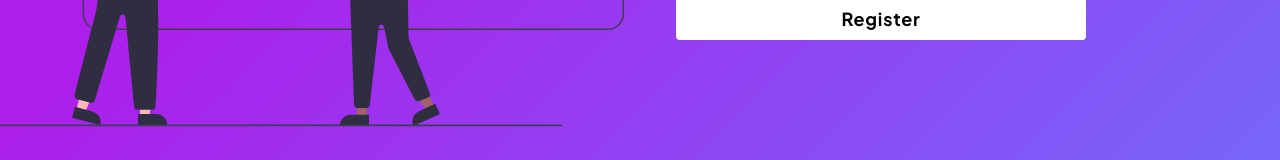
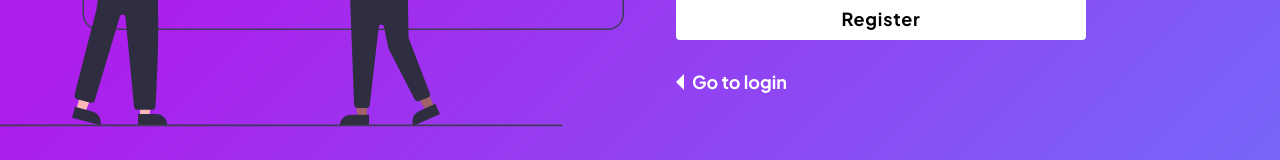
Before and after one commit to marcoslimaJS/kanban-frontend, a React (Vite) app: page /register in a window 1280 px wide. Shown: the part 419-579 px from the top of the page. Built offline with nearby package versions, Linux system fonts and the light colour scheme.

Commit message:
adicionando logout

```diff
--- a/src/App.jsx
+++ b/src/App.jsx
@@ -9,11 +9,13 @@ import ProtectedRoute from './Components/helper/ProtectedRoute';
 import Home from './Components/Home';
 import { getAllBoards } from './store/board/boardsActions';
 import Register from './Components/Register';
+import Loading from './Components/Interactive/Loading';
 
 function App() {
   const [theme, setTheme] = useState(light);
   const { listBoards } = useSelector((state) => state.boards);
   const { refresh } = useSelector((state) => state.boards);
+  const [loadingAutoLogin, setLoadingAutoLogin] = useState(false);
   const dispatch = useDispatch();
   const navigate = useNavigate();
 
@@ -22,8 +24,13 @@ function App() {
 
   // AutoLogin baseado nos boards do usuario
   useEffect(() => {
+    const autoLogin = async () => {
+      setLoadingAutoLogin(true);
+      await dispatch(getAllBoards(userId));
+      setLoadingAutoLogin(false);
+    };
     if (token && userId) {
-      dispatch(getAllBoards(userId));
+      autoLogin();
     }
   }, [refresh]);
 
@@ -49,6 +56,7 @@ function App() {
               )}
           />
         </Routes>
+        {loadingAutoLogin && <Loading />}
       </Container>
     </ThemeProvider>
   );
--- a/src/Components/Board.jsx
+++ b/src/Components/Board.jsx
@@ -29,11 +29,16 @@ function Board({ showModalEditBoard }) {
 
   const getAllTasksOfBoard = () => {
     const columns = columnsElement.current.filter((col) => col);
-    const tasks = columns.reduce((accum, column) => {
+    const tasksAll = columns.reduce((accum, column) => {
       const onlyTask = [...column.children].filter(({ id }) => id);
       return [...accum, ...onlyTask];
     }, []);
-    setAllTasks(tasks);
+    setAllTasks(tasksAll);
+  };
+
+  const taskIsAlreadyInTheColumn = (column, task) => {
+    const currentColumn = board.columns.find(({ id }) => id === column.id);
+    return currentColumn.tasks.some(({ id }) => id === task.id);
   };
 
   const handleMouseMove = (event, taskId) => {
@@ -107,7 +112,8 @@ function Board({ showModalEditBoard }) {
 
     for (let i = 0; i < columnsPosition.length; i++) {
       if ((x + 0) < columnsPosition[i].x) {
-        updateTask(columns[i], taskCurrent);
+        const sameColumn = taskIsAlreadyInTheColumn(columns[i], taskCurrent);
+        if (!sameColumn) updateTask(columns[i], taskCurrent);
         break;
       }
     }
@@ -128,7 +134,7 @@ function Board({ showModalEditBoard }) {
     if (false /* wasMoved */) {
       setWasMoved(false);
     } else {
-      setModalViewTask(taskId);
+      // setModalViewTask(taskId);
     }
   };
 
--- a/src/Components/Header/Header.jsx
+++ b/src/Components/Header/Header.jsx
@@ -3,10 +3,12 @@ import styled from 'styled-components';
 // import { ReactComponent as LogoLight } from '../../assets/logo-light.svg';
 import PropTypes from 'prop-types';
 import { useDispatch, useSelector } from 'react-redux';
+import { useNavigate } from 'react-router-dom';
 import { ReactComponent as LogoDark } from '../../assets/logo-dark.svg';
 import { ReactComponent as LogoMobile } from '../../assets/logo-mobile.svg';
 import { ReactComponent as ConfigSVG } from '../../assets/icon-vertical-ellipsis.svg';
 import { ReactComponent as ArrowIcon } from '../../assets/icon-chevron-down.svg';
+import { ReactComponent as LogoutIcon } from '../../assets/logout.svg';
 import Button from '../Interactive/Button';
 import useMedia from '../../Hooks/useMedia';
 import { showSidebar } from '../../store/sidebar';
@@ -20,6 +22,7 @@ function Header({ openBoardEdit, openBoardDelete, openCreateTask }) {
   const configRef = useRef(null);
   const mobile = useMedia('(max-width: 640px)');
   const dispatch = useDispatch();
+  const navigate = useNavigate();
 
   const openModalCreateTask = () => {
     openCreateTask(true);
@@ -39,6 +42,12 @@ function Header({ openBoardEdit, openBoardDelete, openCreateTask }) {
 
   const handleSidebar = () => {
     dispatch(showSidebar());
+  };
+
+  const logout = () => {
+    localStorage.removeItem('userId');
+    localStorage.removeItem('token');
+    navigate('/login');
   };
 
   useEffect(() => {
@@ -79,6 +88,10 @@ function Header({ openBoardEdit, openBoardDelete, openCreateTask }) {
                 <DeleteButton onClick={openModalDeleteBoard}>
                   Delete Board
                 </DeleteButton>
+                <Logout onClick={logout}>
+                  Logout
+                  <LogoutIcon />
+                </Logout>
               </ConfigModal>
             )}
           </ConfigContainer>
@@ -191,10 +204,33 @@ const EditButton = styled.button`
   color: ${({ theme }) => theme.textSecundary};
   text-align: start;
   cursor: pointer;
+  font-size: 16px;
 `;
 
 const DeleteButton = styled.button`
   color: ${({ theme }) => theme.delete};
   text-align: start;
   cursor: pointer;
+  font-size: 16px;
 `;
+
+const Logout = styled.div`
+  display: flex;
+  align-items: center;
+  gap: 16px;
+  font-size: 16px;
+  font-weight: 600;
+  background: ${({ theme }) => theme.colorPrimary};
+  padding: 5px 32px;
+  border-radius: 6px;
+  cursor: pointer;
+  color: #fff;
+  svg {
+    width: 20px;
+    height: 20px;
+    position: relative;
+  }
+  svg path {
+    fill: #fff;
+  }
+`;
--- a/src/Components/Interactive/Button.jsx
+++ b/src/Components/Interactive/Button.jsx
@@ -21,7 +21,7 @@ function Button({
       onClick={fnClick}
       type={type}
       disabled={loading}
-      loading={loading}
+      load={loading}
     >
       {!mobile ? children : <AddIcon />}
       {loading && <Loading />}
@@ -53,7 +53,7 @@ Button.defaultProps = {
 export default Button;
 
 const ButtonStyled = styled.button`
-  background: ${({ theme, bg, loading, hover }) => (!loading ? theme[bg] : theme[hover])};
+  background: ${({ theme, bg, load, hover }) => (!load ? theme[bg] : theme[hover])};
   color: ${({ theme, color }) => theme[color]};
   padding: 14px 22px;
   border-radius: 24px;
--- a/src/Components/Register.jsx
+++ b/src/Components/Register.jsx
@@ -2,6 +2,7 @@ import React, { useEffect } from 'react';
 import styled from 'styled-components';
 import { useDispatch, useSelector } from 'react-redux';
 // import { Navigate } from 'react-router-dom';
+import { useNavigate } from 'react-router-dom';
 import { ReactComponent as Logo } from '../assets/logo-dark.svg';
 import { ReactComponent as ImgSVG } from '../assets/scrum-board.svg';
 import Button from './Interactive/Button';
@@ -14,6 +15,7 @@ function Register() {
   const { user, error, loading } = useSelector((state) => state.auth);
 
   const dispatch = useDispatch();
+  const navigate = useNavigate();
   const username = useForm();
   const password = useForm();
 
@@ -35,6 +37,10 @@ function Register() {
       }
       console.log(response);
     }
+  };
+
+  const backToLogin = () => {
+    navigate('/login');
   };
 
   useEffect(() => {
@@ -74,6 +80,10 @@ function Register() {
             </Button>
             {error && <Error>{error}</Error>}
           </FormLogin>
+          <Login onClick={backToLogin}>
+            <span />
+            Go to login
+          </Login>
         </Content>
       </Main>
     </Container>
@@ -120,8 +130,8 @@ const ColumnImg = styled.div`
   @media (max-width: 675px) {
     max-width: 300px;
     svg {
-    width: 100%;
-    max-height: 200px;
+      width: 100%;
+      max-height: 200px;
     }
   }
 `;
@@ -182,6 +192,32 @@ const Error = styled.p`
   text-align: center;
   padding: 10px 0px;
   border-radius: 5px;
-  box-shadow: rgba(50, 50, 93, 0.25) 0px 6px 12px -2px, rgba(0, 0, 0, 0.3) 0px 3px 7px -3px;
+  box-shadow: rgba(50, 50, 93, 0.25) 0px 6px 12px -2px,
+    rgba(0, 0, 0, 0.3) 0px 3px 7px -3px;
   font-size: 16px;
 `;
+
+const Login = styled.div`
+  color: #fff;
+  font-size: 18px;
+  font-weight: 600;
+  cursor: pointer;
+  display: flex;
+  align-items: center;
+  gap: 8px;
+  transition: 0.5s;
+  span {
+    width: 0px;
+    border-top: 8px solid transparent;
+    border-bottom: 8px solid transparent;
+    border-right: 8px solid #fff;
+    transition: 0.5s;
+  }
+
+  &:hover {
+    color: #000;
+    span {
+      border-right: 8px solid #000;
+    }
+  }
+`;
--- a/src/Components/helper/ProtectedRoute.jsx
+++ b/src/Components/helper/ProtectedRoute.jsx
@@ -8,7 +8,6 @@ function ProtectedRoute({ children }) {
   const token = localStorage.getItem('token');
   const userId = localStorage.getItem('userId');
   const { listBoards } = useSelector((state) => state.boards);
-  // const truee = false;
 
   return listBoards && token && userId ? children : <Navigate to="/login" />;
 }
--- a/src/api.js
+++ b/src/api.js
@@ -1,8 +1,8 @@
 /* eslint-disable no-param-reassign */
 import axios from 'axios';
 
-// const baseURL = 'https://kanban-rixq.onrender.com';
-const baseURL = 'http://localhost:3000/';
+const baseURL = 'https://kanban-rixq.onrender.com';
+// const baseURL = 'http://localhost:3000/';
 
 const api = axios.create({
   baseURL,
```
Also changed, not shown: src/assets/logout.svg (added).
